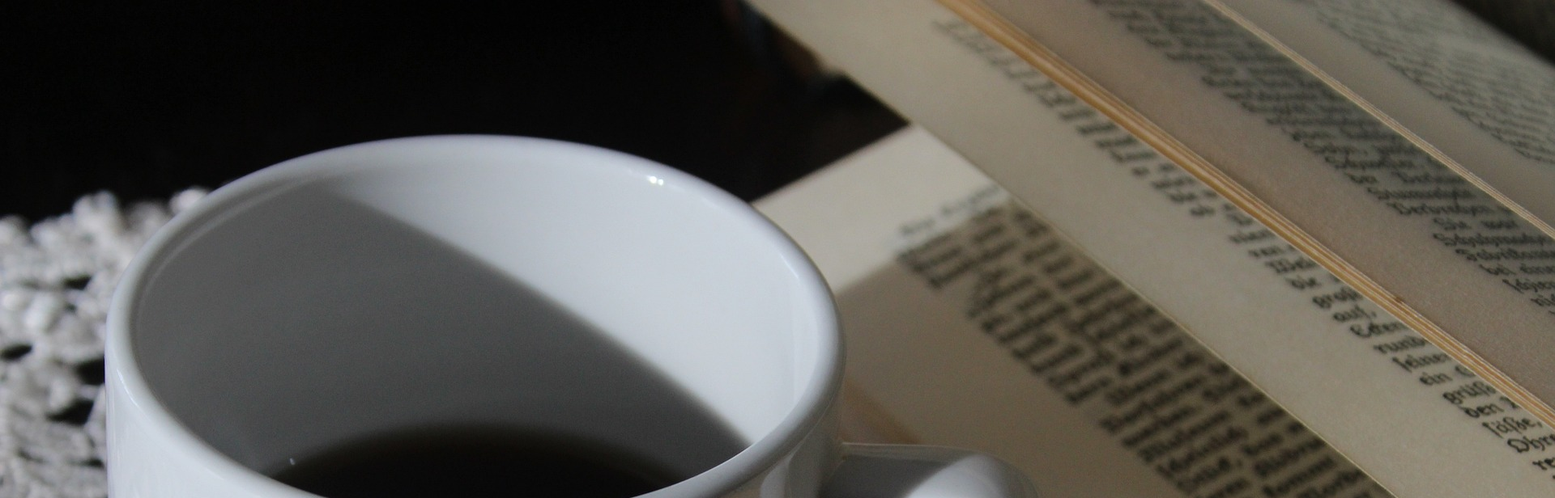
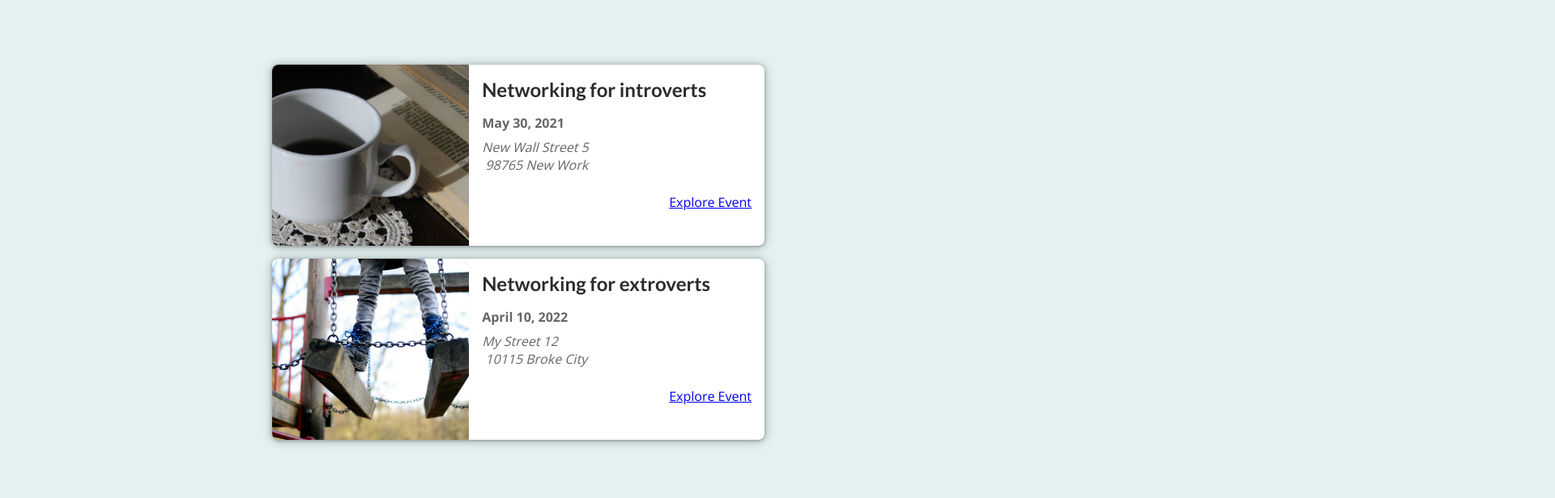
Before and after one commit to Jaek1783/event-page, a Next.js app: page / in a window 1280 px wide. Shown: the top 616 px of the page at 81% size, 1920 px wide, since content can reach past the window. Built offline with nearby package versions, Linux system fonts and the light colour scheme.

Commit message:
style module.css 추가

```diff
--- a/components/events/event-item.js
+++ b/components/events/event-item.js
@@ -1,4 +1,5 @@
 import Link from 'next/link';
+import modules from './event-item.module.css';
 const EventItem = (props)=>{
     const {title, image, date, location, id} = props;
     const humanDate = new Date(date).toLocaleString('en-US',{
@@ -8,18 +9,20 @@
     });
     const formattedAddress = location.replace(',','\n');
     const exploreLink = `/events/${id}`;
-    return<li>
+    return <li className={modules.item}>
         <img src={"/"+image} alt={title} />
-        <div>
-            <div>{title}</div>
-            <div>
-                <time>{humanDate}</time>
-            </div>
-            <div>
-                <address>{formattedAddress}</address>
-            </div>
-            <div>
-                <Link href={exploreLink}>Explore Event</Link>
+        <div className={modules.content}>
+            <div className={modules.summary}>
+                <h2>{title}</h2>
+                <div className={modules.date}>
+                    <time>{humanDate}</time>
+                </div>
+                <div className={modules.address}>
+                    <address>{formattedAddress}</address>
+                </div>
+                <div className={modules.actions}>
+                    <Link href={exploreLink}>Explore Event</Link>
+                </div>
             </div>
         </div>
     </li>
--- /dev/null
+++ b/components/events/event-item.module.css
@@ -0,0 +1,103 @@
+.item {
+    box-shadow: 0 1px 4px rgba(0, 0, 0, 0.3), 0 1px 12px 2px rgba(0, 0, 0, 0.2);
+    border-radius: 8px;
+    overflow: hidden;
+    background-color: white;
+    margin: 1rem;
+    display: flex;
+    flex-direction: column;
+    gap: 1rem;
+  }
+
+  .item img {
+    width: 100%;
+    object-fit: cover;
+    height: 10rem;
+  }
+
+  .content {
+    width: 100%;
+    padding: 0 1rem;
+    text-align: center;
+  }
+
+  .content h2 {
+    margin: 0.5rem 0;
+  }
+
+  .date,
+  .address {
+    display: flex;
+    gap: 0.5rem;
+    align-items: center;
+  }
+
+  .date svg,
+  .address svg {
+    width: 1.25rem;
+    height: 1.25rem;
+    color: #666666;
+  }
+
+  .content time {
+    color: #666666;
+    font-weight: bold;
+  }
+
+  .content address {
+    margin: 0.5rem 0;
+    color: #666666;
+    white-space: pre;
+  }
+
+  .actions {
+    display: flex;
+    flex-direction: column;
+    padding: 1rem;
+  }
+
+  .actions a {
+    display: block;
+  }
+
+  .actions a span {
+    vertical-align: middle;
+  }
+
+  .icon {
+    margin-left: 0.5rem;
+    display: inline-flex;
+    justify-content: center;
+    align-items: center;
+  }
+
+  .icon svg {
+    width: 1.25rem;
+    height: 1.25rem;
+  }
+
+  @media (min-width: 768px) {
+    .item {
+      flex-direction: row;
+    }
+
+    .item img {
+      width: 40%;
+      height: 14rem;
+    }
+
+    .content {
+      width: 60%;
+      padding: 0;
+      text-align: left;
+    }
+
+    .content h2 {
+      margin: 1rem 0;
+    }
+
+    .actions {
+      flex-direction: row;
+      justify-content: flex-end;
+    }
+  }
--- a/components/events/event-list.js
+++ b/components/events/event-list.js
@@ -1,8 +1,9 @@
 import EventItem  from "./event-item";
+import modules from './event-list.module.css';
 const EventList = (props)=>{
     const {items} = props;
     return(
-        <ul>
+        <ul className={modules.list}>
             {items.map(event =>
                 <EventItem
                     key={event.id}
--- /dev/null
+++ b/components/events/event-list.module.css
@@ -0,0 +1,5 @@
+.list {
+    width: 90%;
+    max-width: 40rem;
+    margin: 5rem auto;
+  }
```
